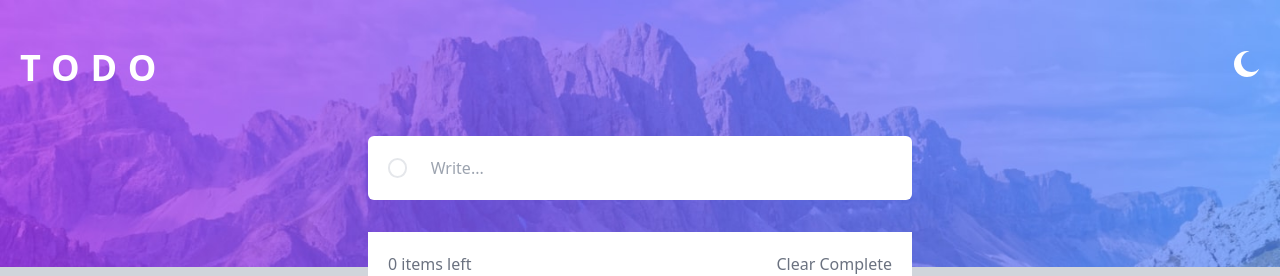
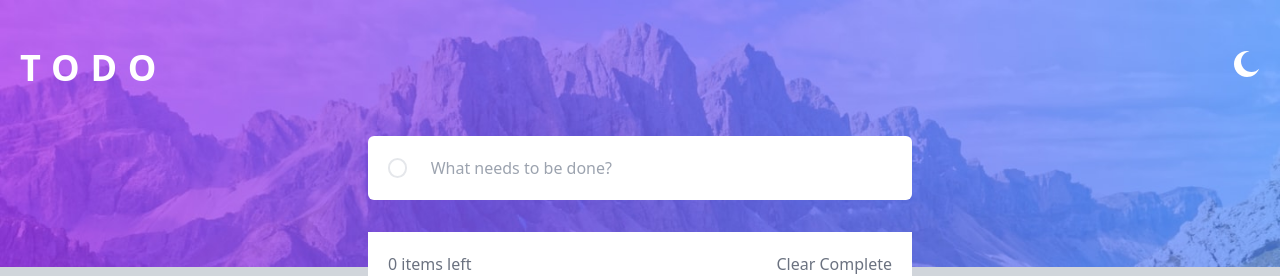
Before and after one commit to Serphp/react-todo, a React (Vite) app: page / in a window 1280 px wide. Shown: the top 276 px of the page. Built offline with nearby package versions, Linux system fonts and the light colour scheme.

Commit message:
modified text

```diff
--- a/src/componets/TodoCreate.jsx
+++ b/src/componets/TodoCreate.jsx
@@ -21,7 +21,7 @@ const TodoCreate = ({createTodo}) => {
             <span className=" inline-block h-5 w-5 rounded-full border-2"></span>
             <input
             type="text"
-            placeholder="Write..."
+            placeholder="What needs to be done?"
             className="dark:bg-gray-800 transition-all duration-500 w-full text-gray-600 outline-none"
             value={title}
             onChange={(e) => setTitle(e.target.value)}
```
